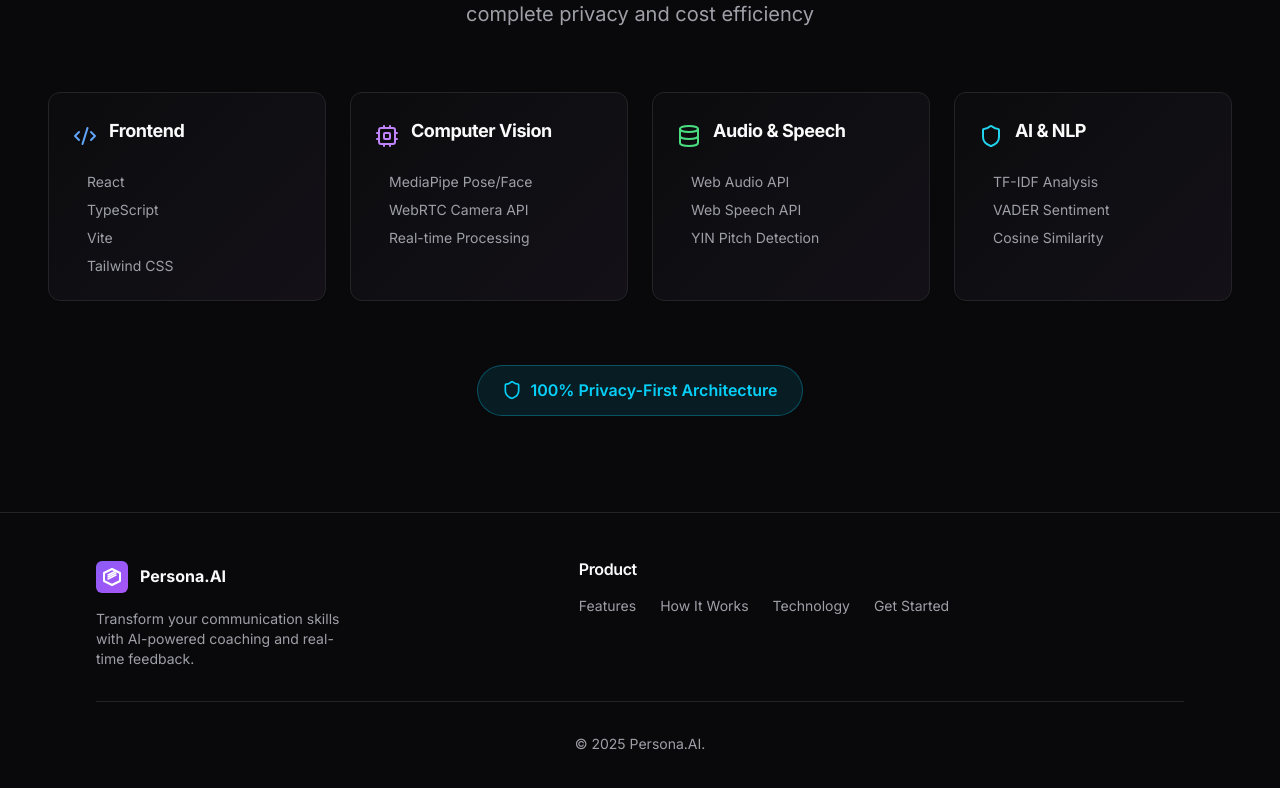
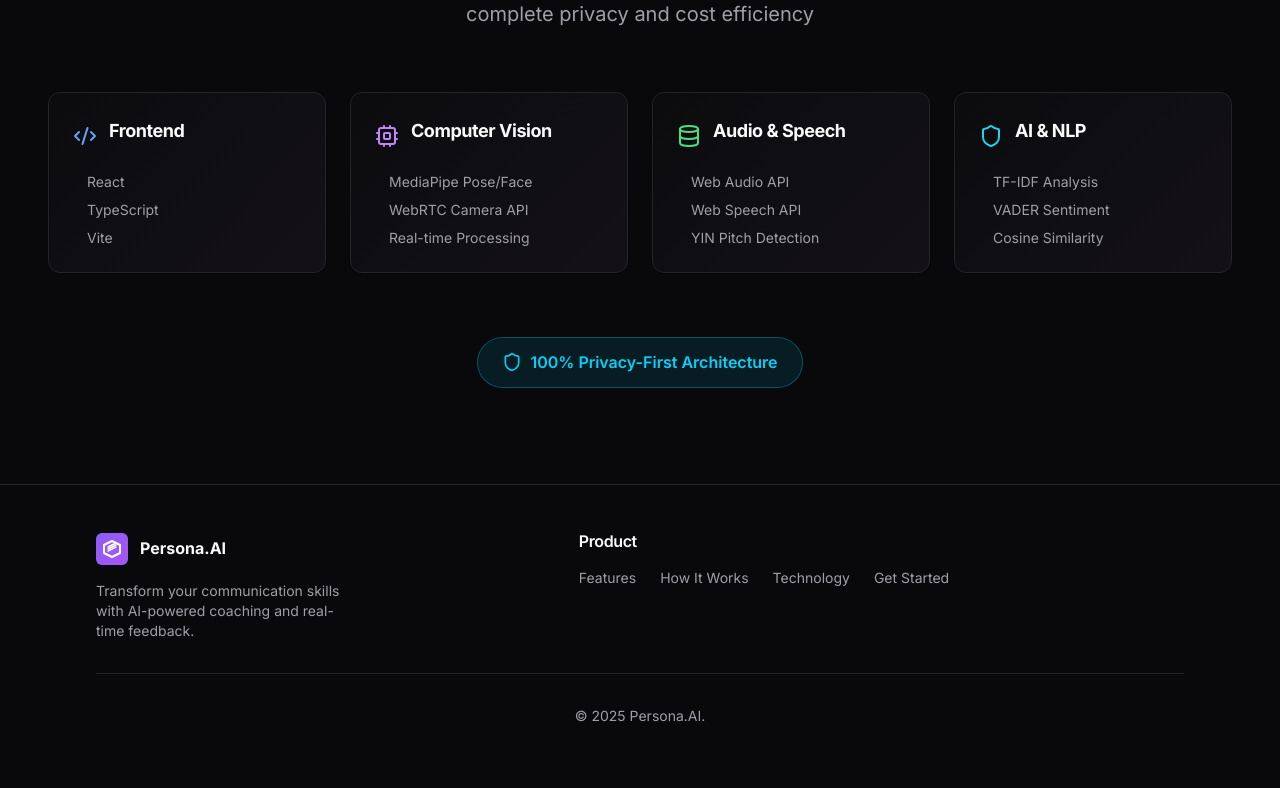
Before and after one commit to yashas004/Persona.AI, a React (Vite) app: page / in a window 1280 px wide. Shown: the part 3189-3977 px from the top of the page. Built offline with nearby package versions, Linux system fonts and the light colour scheme; no server answers; the HTML template or start-up script is replaced by a standard one.

Commit message:
Update Codebase

```diff
--- a/src/components/TechStack.tsx
+++ b/src/components/TechStack.tsx
@@ -5,7 +5,7 @@ const technologies = [
   {
     category: "Frontend",
     icon: Code2,
-    items: ["React", "TypeScript", "Vite", "Tailwind CSS"],
+    items: ["React", "TypeScript", "Vite"],
     color: "text-blue-400",
   },
   {
```
